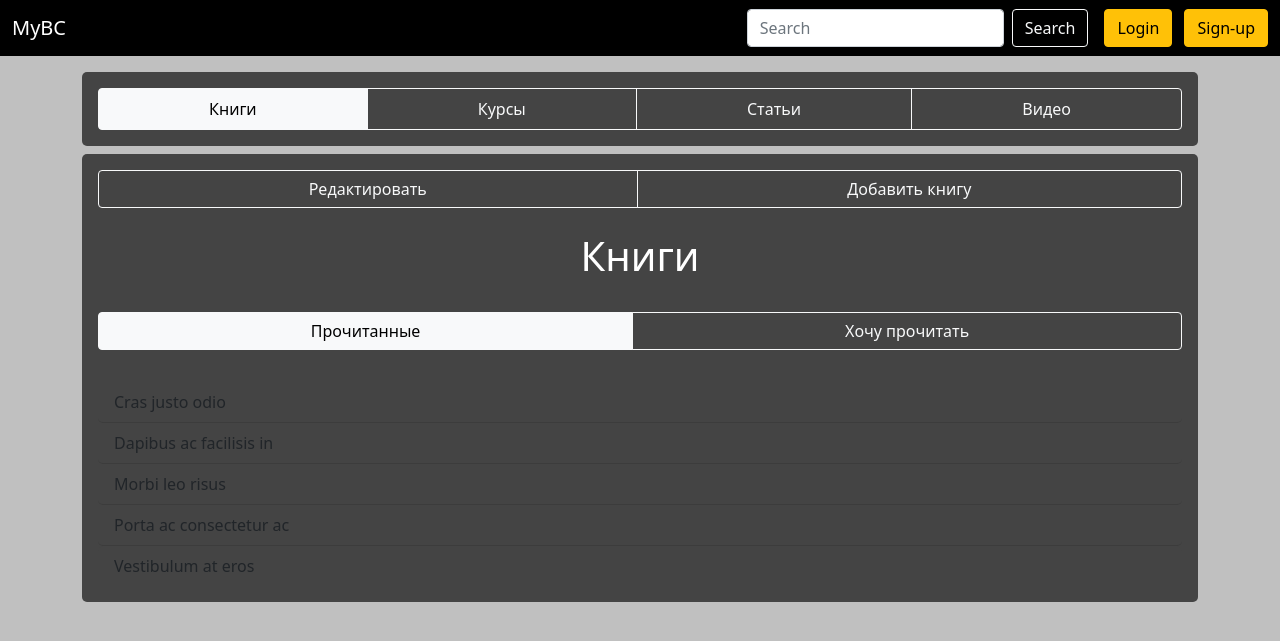
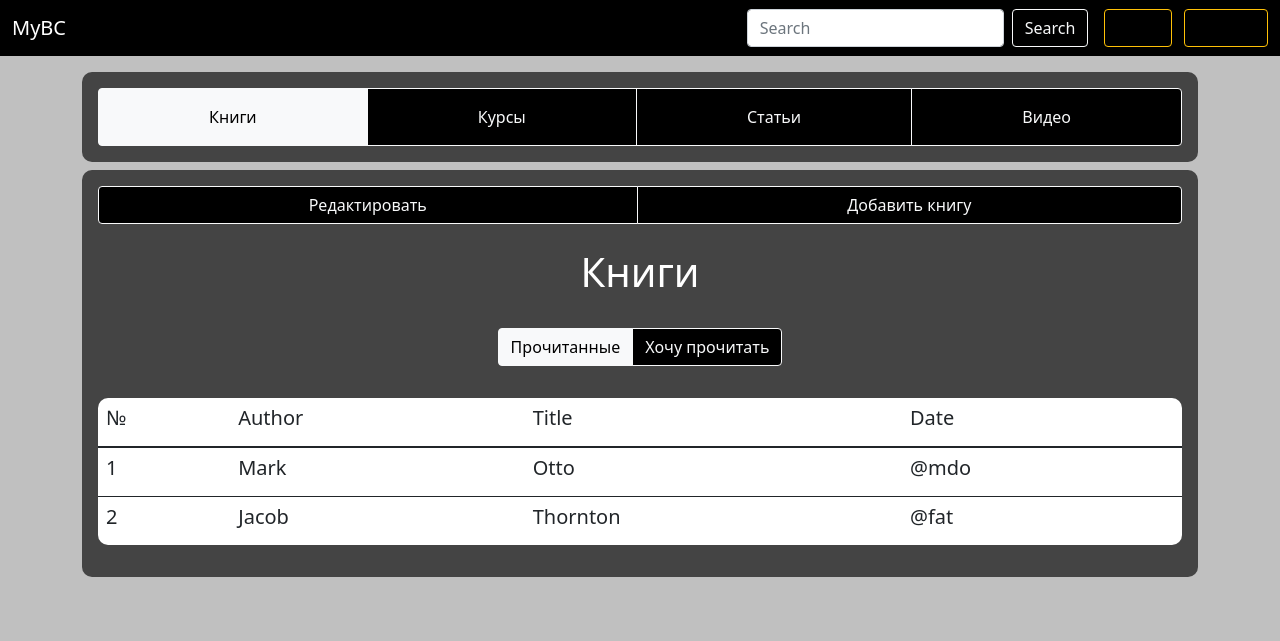
Before and after one commit to 1JigSaW/MyBC, a Django app: page /account/books/ in a window 1280 px wide. Shown: the top 641 px of the page. Run offline with Django 3.2, Linux system fonts and the light colour scheme; a user stored in the database is signed in; data comes from the database, SQL or seed files in the repository; some libraries are stand-ins or nearby versions.

Commit message:
add table

```diff
--- a/static/css/style.css
+++ b/static/css/style.css
@@ -13,5 +13,30 @@ body {
 
 .submodule, .alignment, .list-group-item {
 	background: #444444;
-	border-radius: 5px;
+	border-radius: 10px;
 }
+
+.font_btn {
+	font-size: 30px;
+}
+
+ol {
+	border-color: #ffffff;
+}
+
+table {
+	background: #ffffff;
+	border-radius: 10px;
+}
+
+.a{
+    border-bottom: none;
+}
+
+.btn {
+	background: #000000;
+}
+
+.table-hover {
+	color: #ffffff;
+}
--- a/templates/books.html
+++ b/templates/books.html
@@ -34,10 +34,10 @@
 			<div class="container">
 				<div class="submodule mt-3 mb-2">
 					<div class="btn-group w-100 p-3">
-						<a href="#" class="btn btn-outline-light p-2 active" aria-current="page">Книги</a>
-						<a href="#" class="btn btn-outline-light p-2">Курсы</a>
-						<a href="#" class="btn btn-outline-light p-2" >Статьи</a>
-						<a href="#" class="btn btn-outline-light p-2">Видео</a>
+						<a href="#" class="btn btn-outline-light p-3 active" aria-current="page">Книги</a>
+						<a href="#" class="btn btn-outline-light p-3">Курсы</a>
+						<a href="#" class="btn btn-outline-light p-3" >Статьи</a>
+						<a href="#" class="btn btn-outline-light p-3">Видео</a>
 					</div>
 				</div>
 			</div>
@@ -87,17 +87,45 @@
 						<a href="#" class="btn btn-outline-light">Добавить книгу</a>
 					</div>
 					<h1 class="text-center text-white p-2">Книги</h1>
-					<div class="btn-group p-3 w-100">
-						<a href="#" class="btn btn-outline-light active">Прочитанные</a>
-						<a href="#" class="btn btn-outline-light">Хочу прочитать</a>
+					<div class="text-center">
+						<div class="btn-group p-3 w-40">
+							<a href="#" class="btn btn-outline-light active">Прочитанные</a>
+							<a href="#" class="btn btn-outline-light">Хочу прочитать</a>
+						</div>
 					</div>
-					<ol class="list-group list-group-flush p-3 text-left">
-					  	<li class="list-group-item">Cras justo odio</li>
-					  	<li class="list-group-item">Dapibus ac facilisis in</li>
-					  	<li class="list-group-item">Morbi leo risus</li>
-					  	<li class="list-group-item">Porta ac consectetur ac</li>
-					  	<li class="list-group-item">Vestibulum at eros</li>
-					</ol>
+					<!-- <ol class="list-group list-group-flush p-3 text-left text-break">
+					  	<li class="list-group-item text-white">Cras justo odio</li>
+					  	<li class="list-group-item text-white">Dapibus ac facilisis in</li>
+					  	<li class="list-group-item text-white">Morbi leo risus</li>
+					  	<li class="list-group-item text-white">Porta ac consectetur ac</li>
+					  	<li class="list-group-item text-white">Vestibulum at eros;sadkhdiljasgvdisavdiuasgvduisavdiuavsiudvsaidvsai</li>
+					</ol> -->
+					<div class="p-3">
+						<table class="table text-break ml-3 table-hover text-dark border-bottom-0">
+							<thead>
+						    	<tr>
+						      		<th scope="col"><h5>№</h5></th>
+						      		<th scope="col"><h5>Author</h5></th>
+						      		<th scope="col"><h5>Title</h5></th>
+						      		<th scope="col"><h5>Date</h5></th>
+						    	</tr>
+						  	</thead>
+						  	<tbody>
+							    <tr>
+							      	<th scope="row"><h5>1</h5></th>
+							      	<td><h5>Mark</h5></td>
+							      	<td><h5>Otto</h5></td>
+							      	<td><h5>@mdo</h5></td>
+							    </tr>
+							    <tr>
+							      	<th scope="row" class="a"><h5>2</h5></th>
+							      	<td class="a"><h5>Jacob</h5></td>
+							      	<td class="a"><h5>Thornton</h5></td>
+							      	<td class="a"><h5>@fat</h5></td>
+							    </tr>
+						  	</tbody>
+						</table>
+					</div>
 				</div>
 			</div>
 		</section>
```
Also changed, not shown: templates/base_auth.html (added, +28 -0 lines).
